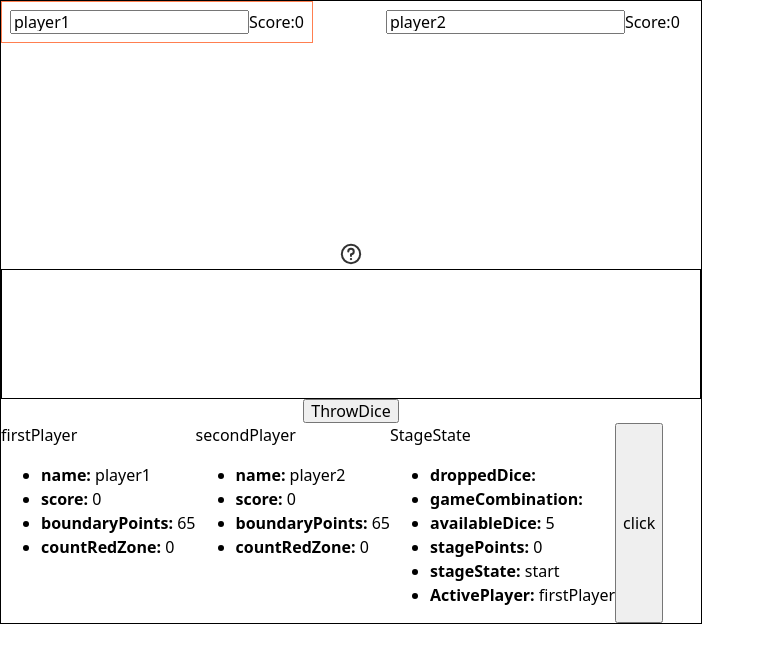
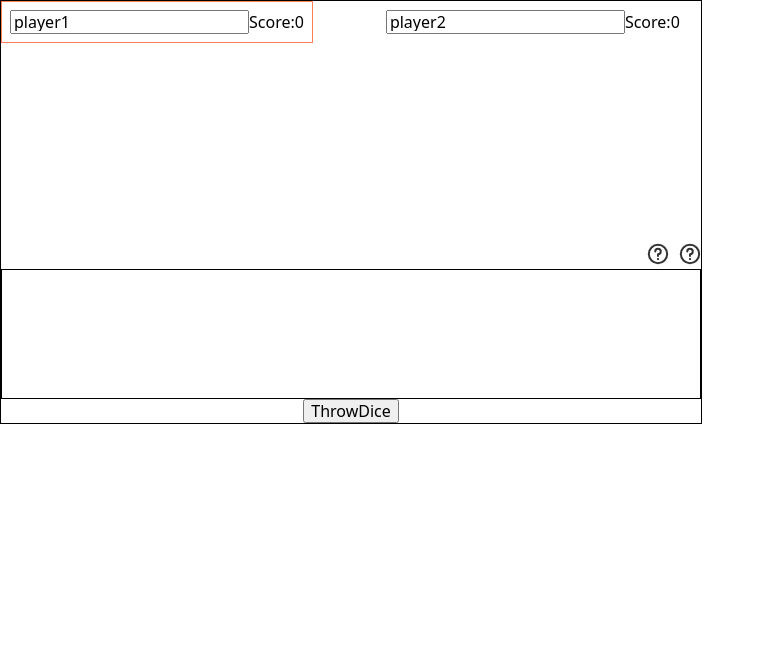
Before and after one commit to Neehor/Thousand, a React (Vite) app: page / in a window 1280 px wide. Shown: the top 662 px of the page, without its empty margins (0-765 px from the left). Built offline with nearby package versions, Linux system fonts and the light colour scheme.

Commit message:
fix: add button to CheckValues and wrapper to RedZone and Rules

```diff
--- a/src/components/ThousandGame/ThousandGame.tsx
+++ b/src/components/ThousandGame/ThousandGame.tsx
@@ -13,8 +13,10 @@ export function ThousandGame() {
             <InitialGameStore>
                 <PlayerPanel/>
                 <GameLog/>
-                <RedZoneBar/>
-                <RulesModal/>
+                <div id="supportWrapper" className="supportWrapper">
+                    <RedZoneBar/>
+                    <RulesModal/>
+                </div>
                 <GameBoardVM/>
                 <ActionBar/>
                 <CheckValues/>
--- a/src/components/ThousandGame/components/CheckValues/CheckValues.tsx
+++ b/src/components/ThousandGame/components/CheckValues/CheckValues.tsx
@@ -1,13 +1,36 @@
 import {usePlayersDataStateContext} from "../InitialGameStore/components/PlayersDataStore";
 import {useStageDataStateContext} from "../InitialGameStore/components/StageDataStore";
+import {useEffect, useState} from "react";
+import styles from "../RulesModal/RulesModal.module.css";
+import {createPortal} from "react-dom";
 
 export function CheckValues() {
     const checkContextStage = useStageDataStateContext();
     const checkContextPlayer = usePlayersDataStateContext();
+    const [showToolsSection, setShowToolsSection] = useState<boolean>(false);
+    const [element, setElement] = useState<Element | null>(null);
+
+    useEffect(() => {
+        setElement(document.querySelector('.supportButton'));
+    }, []);
 
 
-    return (
-        <div style={{ display: "flex"}}>
+    return (<>
+    {element && createPortal(<button onClick={() => setShowToolsSection((prevState)=>!prevState)} className={styles.imageButton}>
+                <svg width="22" height="22" viewBox="0 0 22 22" fill="none" xmlns="http://www.w3.org/2000/svg">
+                    <g clip-path="url(#clip0_353_66)">
+                        <path d="M11.0007 20.1663C13.5319 20.1663 15.8236 19.1403 17.4824 17.4815C19.1413 15.8226 20.1673 13.531 20.1673 10.9997C20.1673 8.46839 19.1413 6.17672 17.4824 4.51786C15.8236 2.85902 13.5319 1.83301 11.0007 1.83301C8.46937 1.83301 6.1777 2.85902 4.51884 4.51786C2.86 6.17672 1.83398 8.46839 1.83398 10.9997C1.83398 13.531 2.86 15.8226 4.51884 17.4815C6.1777 19.1403 8.46937 20.1663 11.0007 20.1663Z" fill="white" stroke-width="2" stroke-linejoin="round" stroke="#333333"/>
+                        <path d="M11 13.1195V11.2861C12.5188 11.2861 13.75 10.0549 13.75 8.53613C13.75 7.01735 12.5188 5.78613 11 5.78613C9.48122 5.78613 8.25 7.01735 8.25 8.53613" stroke-width="2" stroke-linecap="round" stroke-linejoin="round" stroke="#333333"/>
+                        <path d="M10.9993 17.2448C11.6322 17.2448 12.1452 16.7318 12.1452 16.099C12.1452 15.4661 11.6322 14.9531 10.9993 14.9531C10.3665 14.9531 9.85352 15.4661 9.85352 16.099C9.85352 16.7318 10.3665 17.2448 10.9993 17.2448Z" fill-rule="evenodd" clip-rule="evenodd" fill="#333333"/>
+                    </g>
+                    <defs>
+                        <clipPath id="clip0_353_66">
+                            <rect width="22" height="22" fill="white"/>
+                        </clipPath>
+                    </defs>
+                </svg>
+            </button>,element)}
+            {showToolsSection && <div style={{display: "flex"}}>
                 <section>
                     <header>firstPlayer</header>
                     <ul>
@@ -36,10 +59,12 @@ export function CheckValues() {
                                 <strong>{key}:</strong> {String(value)}
                             </li>
                         ))}
-                    <li key={"2321"}> <strong>ActivePlayer:</strong> {checkContextPlayer.playersDataState.activePlayer} </li>
+                        <li key={"2321"}>
+                            <strong>ActivePlayer:</strong> {checkContextPlayer.playersDataState.activePlayer} </li>
                     </ul>
                 </section>
-            <button onClick={() => checkContextPlayer.setPlayersDataState({score:970})} > click </button>
-        </div>
+                <button onClick={() => checkContextPlayer.setPlayersDataState({score: 970})}> click</button>
+            </div>}
+        </>
     )
 }
--- a/src/components/ThousandGame/components/RedZoneBar/RedZoneBar.tsx
+++ b/src/components/ThousandGame/components/RedZoneBar/RedZoneBar.tsx
@@ -6,7 +6,7 @@ export function RedZoneBar() {
     const countRedZone = contextPlayerData.playersDataState[contextPlayerData.playersDataState.activePlayer].countRedZone;
 
     return (
-        <>
+        <div className="redZoneBar">
             {countRedZone !== 0 && (
                 // <div style={{display: "flex", justifyContent: "center"}}>
                 //     <img src="/pngwing.com.png" style={{opacity: countRedZone > 1 ? 1 : 0.5}} width={40} height={40}/>
@@ -14,9 +14,6 @@ export function RedZoneBar() {
                 //     <img src="/pngwing.com.png" style={{opacity: 0.5}} width={40} height={40}/>
                 // </div>
                 <div style={{display: "flex", justifyContent: "center"}}>
-                    {/*<img src="/pngwing.com.png" style={{opacity: countRedZone > 1 ? 0 : 1}} width={40} height={40}/>*/}
-                    {/*<img src="/pngwing.com.png" style={{opacity: countRedZone > 2 ? 0 : 1}} width={40} height={40}/>*/}
-                    {/*<img src="/pngwing.com.png"  width={40} height={40}/>*/}
                     {/*<svg width="30" height="30" viewBox="0 0 30 30" fill="none" xmlns="http://www.w3.org/2000/svg"*/}
                     {/*     opacity={countRedZone > 1 ? "0" : "1"}>*/}
                     {/*    <path*/}
@@ -39,6 +36,6 @@ export function RedZoneBar() {
                     <IconRedZone opacity={countRedZone > 1 ? "0" : "1"}/>
                 </div>
             )}
-        </>
+        </div>
     )
 }
--- a/src/components/ThousandGame/components/RulesModal/RulesModal.tsx
+++ b/src/components/ThousandGame/components/RulesModal/RulesModal.tsx
@@ -9,7 +9,7 @@ export function RulesModal() {
 
 
     return (
-        <>
+        <div id="supportButton" className="supportButton">
             <button onClick={() => setModal(true)} className={styles.imageButton}>
                 <svg width="22" height="22" viewBox="0 0 22 22" fill="none" xmlns="http://www.w3.org/2000/svg">
                     <g clip-path="url(#clip0_353_66)">
@@ -36,6 +36,6 @@ export function RulesModal() {
                 <p><strong>{rules.restrictions.head}</strong></p>
                 <p>{rules.restrictions.text}</p>
             </Modal>
-        </>
+        </div>
     )
 }
--- a/src/index.css
+++ b/src/index.css
@@ -24,3 +24,22 @@ body {
     border: 1px solid black;
     justify-content: center;
 }
+
+.supportWrapper {
+    display: flex;
+    justify-content: flex-end;
+    align-items: center;
+    position: relative;
+    gap: 35%;
+}
+
+.supportButton {
+    display: flex;
+    gap: 10px;
+}
+
+.redZoneBar {
+    display: flex;
+    justify-content: space-between;
+    align-items: center;
+}
```
Lines whose indentation alone changed are shown as unchanged.
